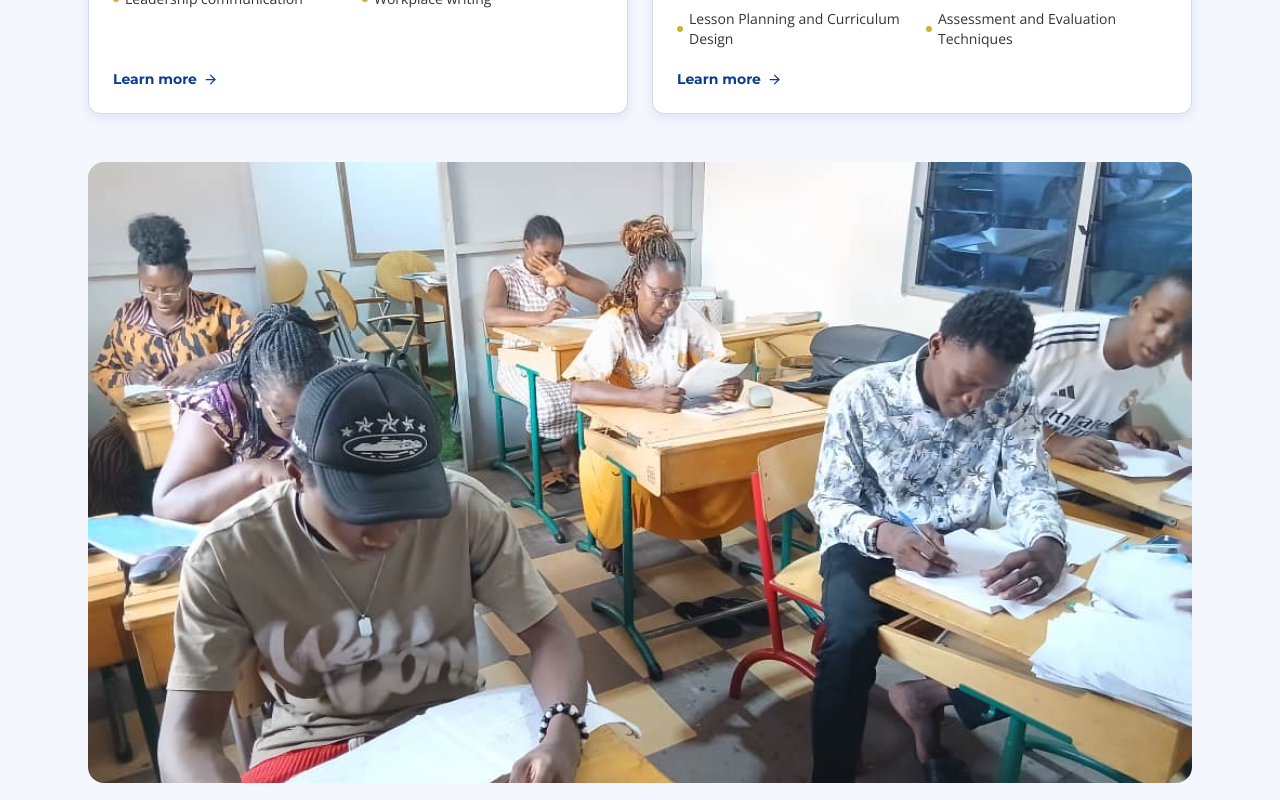
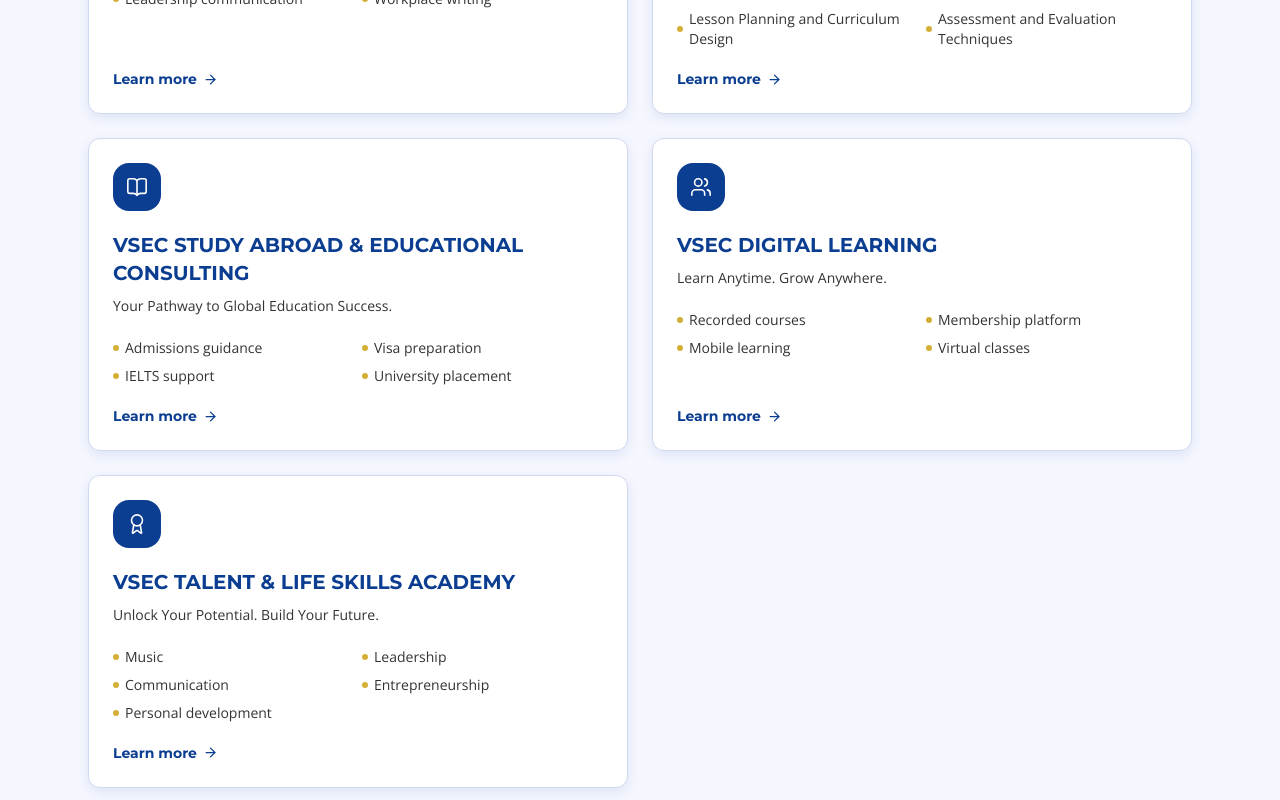
Before and after one commit to Gab7by/vsec-general-website, a React (Vite) app: page / in a window 1280 px wide. Shown: the part 3320-4120 px from the top of the page. Built offline with nearby package versions, Linux system fonts and the light colour scheme.

Commit message:
added three new programs

```diff
--- a/src/data/programs.js
+++ b/src/data/programs.js
@@ -1,4 +1,4 @@
-import { Globe, Briefcase, Monitor, TrendingUp } from 'lucide-react'
+import { Globe, Briefcase, Monitor, TrendingUp, BookOpen, Users, Award } from 'lucide-react'
 
 export const programs = [
   {
@@ -201,6 +201,85 @@ export const programs = [
       initials: 'KD',
     },
   },
+  {
+    id: 'program-5',
+    title: 'VSEC STUDY ABROAD & EDUCATIONAL CONSULTING',
+    icon: BookOpen,
+    shortDescription: 'Your Pathway to Global Education Success.',
+    fullDescription: 'VSEC Study Abroad & Educational Consulting supports students in accessing quality education opportunities both locally and internationally. We provide professional guidance on school selection, admissions, scholarships, visa processing, and academic planning to help learners achieve their study and career goals.',
+    whoIsItFor: 'Students, graduates, professionals, parents/guardians, scholarship seekers, visa applicants, and anyone interested in accessing local or international educational opportunities.',
+    outcomes: [
+      'Successfully identify and apply to suitable local and international academic programs.',
+      'Demonstrate understanding of admission requirements, scholarship opportunities, and application procedures.',
+      'Prepare strong application documents including personal statements, CVs, and study plans.',
+      'Navigate visa processes and study abroad requirements with confidence and accuracy.',
+    ],
+    courses: [
+      { title: 'Admissions guidance', description: 'Provides step-by-step support in selecting suitable schools and completing application requirements for successful admission.' },
+      { title: 'Visa preparation', description: 'Offers expert assistance in preparing and organizing all necessary documents and requirements for a successful visa application.' },
+      { title: 'IELTS support', description: 'Trains learners in all IELTS components—listening, reading, writing, and speaking—to achieve their target band scores' },
+      { title: 'University placement', description: 'Connects students to reputable local and international universities based on their academic goals and career aspirations.'}
+    ],
+    testimonial: {
+      quote: 'Testimonial quote placeholder.',
+      name: 'Student Name',
+      role: 'Student Role',
+      initials: 'SN',
+    },
+  },
+  {
+    id: 'program-6',
+    title: 'VSEC DIGITAL LEARNING',
+    icon: Users,
+    shortDescription: 'Learn Anytime. Grow Anywhere.',
+    fullDescription: 'VSEC Digital Learning provides accessible and flexible online education programs designed to help learners gain practical digital and academic skills. Through interactive lessons and modern learning tools, we empower students to learn anytime, anywhere, and at their own pace.',
+    whoIsItFor: 'Students, working professionals, job seekers, entrepreneurs, and anyone who wants to learn new skills or improve their knowledge through flexible online learning.',
+    outcomes: [
+      'Demonstrate improved digital and online learning skills for academic and professional use.',
+      'Access and use digital learning platforms effectively for self-paced education.',
+      'Apply newly acquired knowledge and skills to real-life academic or workplace situations.',
+      'Develop confidence in independent learning and continuous personal development.',
+    ],
+    courses: [
+      { title: 'Recorded courses', description: 'Access pre-recorded lessons that allow learners to study at their own pace, anytime and anywhere, with easy review of course materials.' },
+      { title: 'Membership platform', description: 'Join a structured learning community with exclusive access to courses, resources, updates, and continuous learning support.' },
+      { title: 'Mobile learning', description: 'Learn on the go using mobile-friendly content designed for flexible access through smartphones and tablets.' },
+      { title: 'Virtual classes', description: 'Participate in live online classes with instructors, enabling real-time interaction, discussions, and guided learning sessions.'}
+    ],
+    testimonial: {
+      quote: 'Testimonial quote placeholder.',
+      name: 'Student Name',
+      role: 'Student Role',
+      initials: 'SN',
+    },
+  },
+  {
+    id: 'program-7',
+    title: 'VSEC TALENT & LIFE SKILLS ACADEMY',
+    icon: Award,
+    shortDescription: 'Unlock Your Potential. Build Your Future.',
+    fullDescription: 'VSEC Talent & Life Skills Academy is dedicated to helping individuals discover, develop, and refine their natural talents while building essential life skills for personal and professional success. Through practical training and mentorship, we equip learners with confidence, creativity, communication, and problem-solving skills needed to thrive in everyday life and the workplace.',
+    whoIsItFor: 'Children, teenagers, students, young adults, professionals, and anyone who wants to develop their talents, build confidence, and improve essential life skills for personal and career growth.',
+    outcomes: [
+      'Identify and develop personal talents and strengths for creative and professional growth.',
+      'Demonstrate improved confidence, communication, and interpersonal skills.',
+      'Apply practical life skills such as problem-solving, decision-making, and teamwork.',
+      'Build discipline, self-awareness, and a positive mindset for success in daily life and career development.',
+    ],
+    courses: [
+      { title: 'Music', description: 'Develop musical talent through practical training in vocals, instruments, rhythm, and performance skills to build confidence and creativity.' },
+      { title: 'Leadership', description: 'Equips learners with essential leadership skills, including decision-making, teamwork, responsibility, and the ability to inspire others.' },
+      { title: 'Communication', description: 'Focuses on improving speaking, listening, and interpersonal skills for effective expression in personal, academic, and professional settings.' },
+      { title: 'Entrepreneurship', description: 'Teaches practical business skills, innovation, and financial thinking to help learners build and manage successful ventures.'},
+      {title: 'Personal development', description:'Builds self-confidence, discipline, emotional intelligence, and positive habits for overall personal growth and success in life.'}
+    ],
+    testimonial: {
+      quote: 'Testimonial quote placeholder.',
+      name: 'Student Name',
+      role: 'Student Role',
+      initials: 'SN',
+    },
+  },
 ]
 
 export function getProgramById(id) {
```
